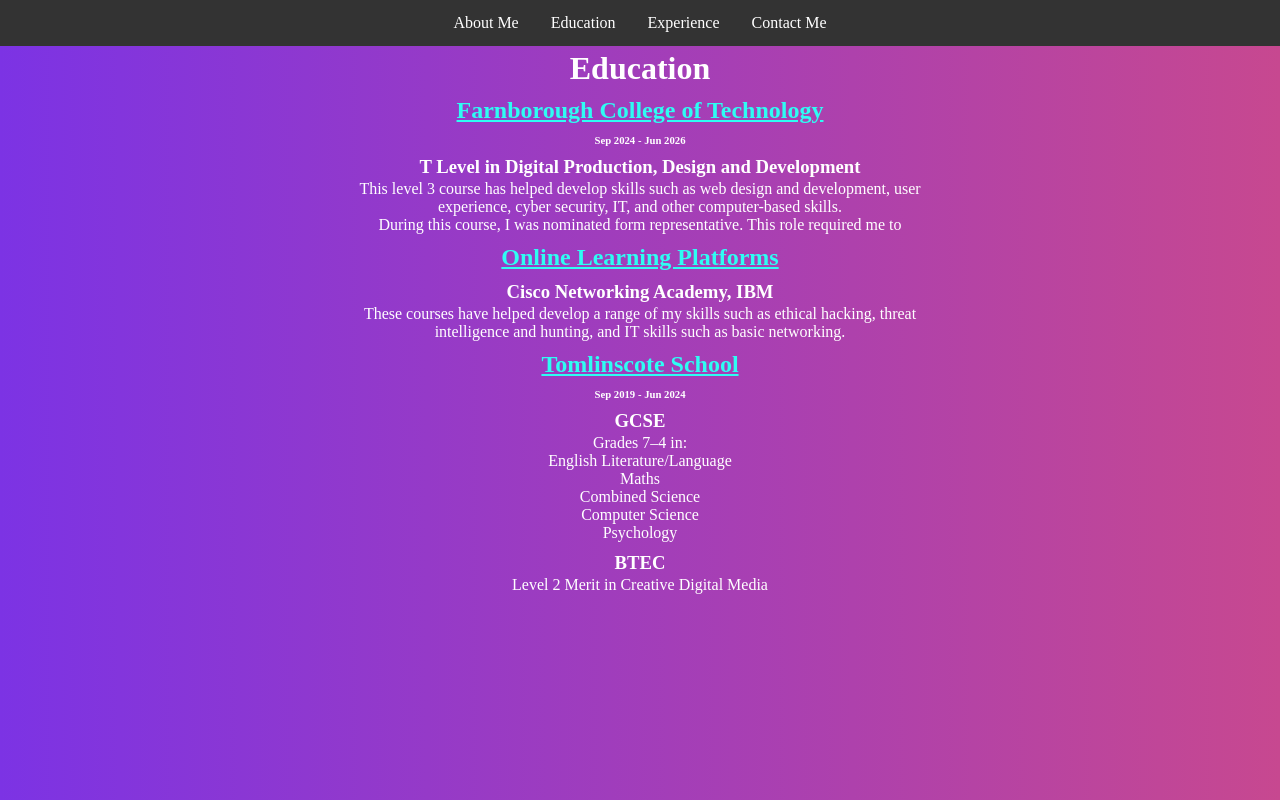
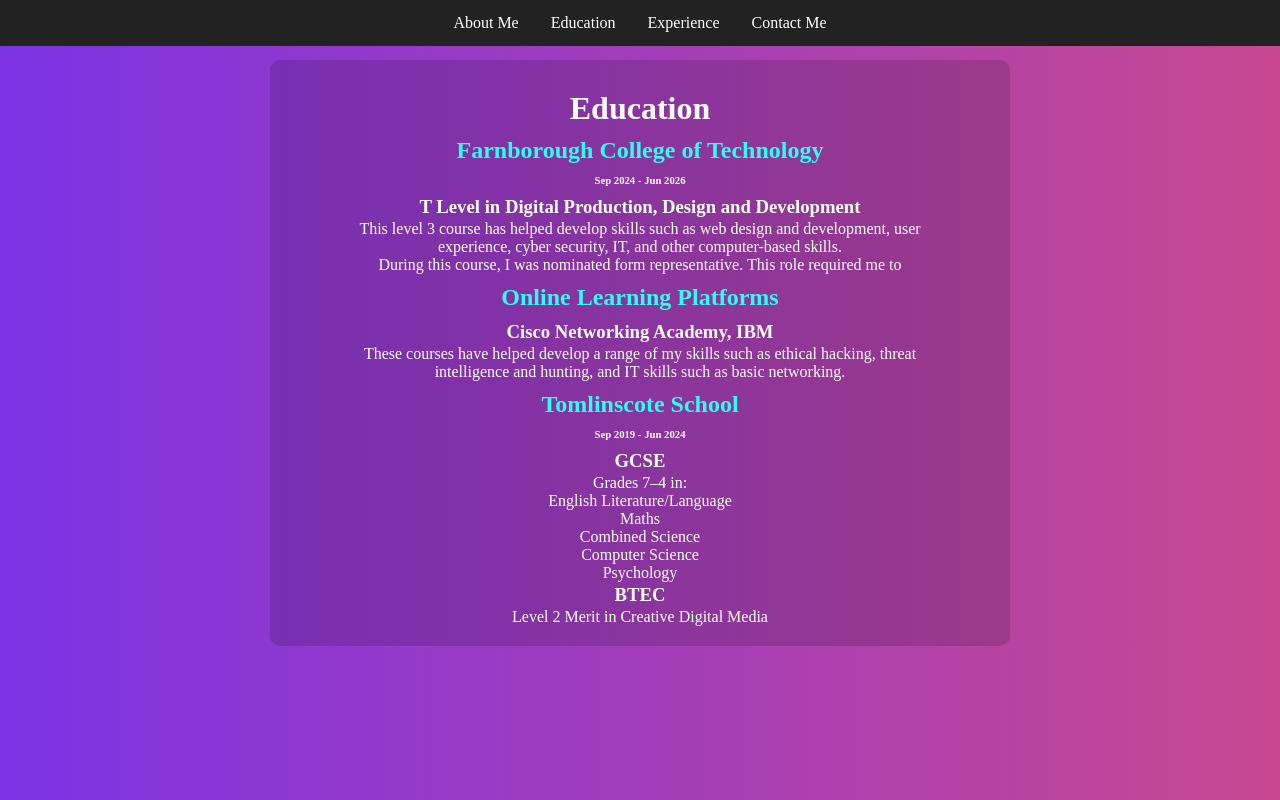
Before and after one commit to JackClare-Campbell/CV, a plain HTML site: page education.html in a window 1280 px wide. Drawn offline with Linux system fonts and the light colour scheme.

Commit message:
removed alot of repeat code

```diff
--- a/style.css
+++ b/style.css
@@ -1,109 +1,79 @@
-h3,p {
-  margin-bottom: 0px;
+body {
+  margin: 0;
+  padding: 0;
+  background: linear-gradient(90deg, rgb(124, 51, 228) 0%, rgba(199, 72, 144, 1) 100%);
+  font-family: 'Times New Roman', Times, serif;
+  color: white;
+  text-align: center;
 }
 
 
-body {
-  margin: 0;
-  padding: 0;
-    background: #7C33E4;
-background: linear-gradient(90deg, rgb(124, 51, 228) 0%, rgba(199, 72, 144, 1) 100%)
-}
 h1, h2, h3, h4, h5, h6, p {
   margin: 10px;
+  color: white;
 }
+
+h3, p {
+  margin-bottom: 0;
+  margin-top: 2px;
+}
+
+h1.middle, h2.middle {
+  text-align: center;
+}
+
+
 ul {
   list-style-type: none;
   margin: 0;
   padding: 0;
-  overflow: hidden;
-  background-color: #333333;
+  background-color: #333;
   display: flex;
   justify-content: center;
-  position: fixed; /* Set the navbar to fixed position */
-  top: 0; /* Position the navbar at the top of the page */
-  width: 100%; /* Full width */
+  position: fixed;
+  top: 0;
+  width: 100%;
 }
-ul li {
-  float: left;
+
+ul:hover {
+  background-color: #222;
 }
+
 ul li a {
   display: block;
-  color: white !important;
+  color: white;
   text-align: center;
   padding: 14px 16px;
   text-decoration: none;
-
-}
-ul li a:hover {
-  background-color: #111111 !important;
-}
-.main {
-  margin-top: 50px; /* Add a top margin to avoid content overlay */
 }
 
-
-
-
-h2.middle {
-    text-align: center;
-}
-h1.middle{
-    text-align: center;
-    color: white;
-}
-/* Reduce space between GCSE and Grades paragraph */
-
-
-h1 {
-  color: white;
-  text-align: center;
+ul li a:hover {
+  background-color: #111;
 }
 
-h2 {
-  color: white;
-  text-align: center;
+.main {
+  margin-top: 60px;
+  padding: 20px;
 }
 
-h3 {
-  margin-bottom: 2px !important;
-  color: white;
-  text-align: center;
-}
-
-h4 {
-  color : white;
-  text-align: center;
-}
-
-h6 {
-  color: white;
-  text-align: center;
-}
-
-p {
-  margin-top: 2px !important;
-  color : rgb(255, 255, 255);
-  text-align: center;
-}
-
-a:link {
-  color: rgb(46, 253, 243);
-  text-align: center;
-}
-
-
-a:visited {
-  color: rgb(46, 253, 243);
-  text-align: center;
-}
-
-a:hover {
-  color: rgb(0, 195, 255);
-  text-align: center;
+main {
+  background: rgba(0, 0, 0, 0.15);
+  border-radius: 10px;
+  margin: auto;
+  max-width: 700px;
+  padding: 20px;
 }
 
 div.ex1 {
   max-width: 600px;
   margin: auto;
 }
+
+a {
+  color: rgb(46, 253, 243);
+  text-decoration: none;
+}
+
+a:hover {
+  color: rgb(0, 195, 255);
+}
```
